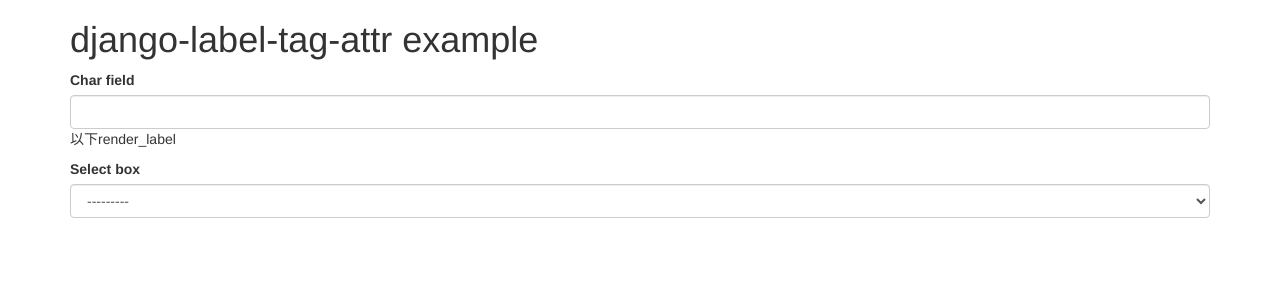
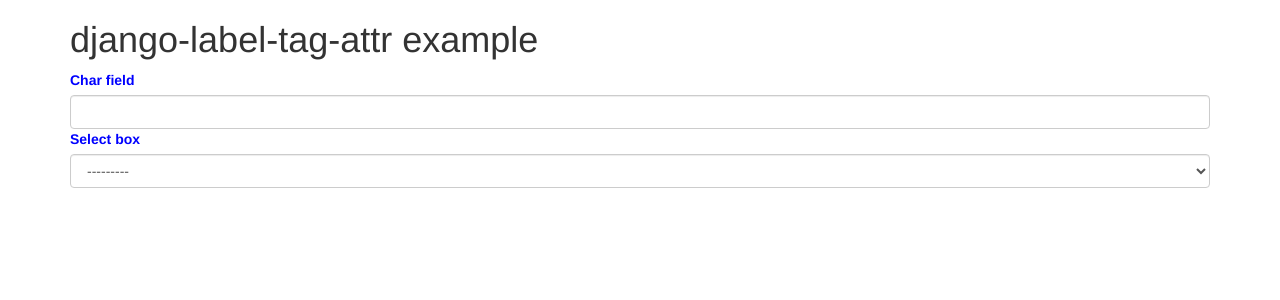
Before and after one commit to c-bata/django-label-tag-attr, a Django app: page / in a window 1280 px wide. Shown: the top 300 px of the page. Run offline with Django 3.2, Linux system fonts and the light colour scheme; some libraries are stand-ins or nearby versions.

Commit message:
Implement render_label

```diff
--- a/example/templates/example/home.html
+++ b/example/templates/example/home.html
@@ -12,11 +12,11 @@
 <body>
     <div class="container">
         <h1>django-label-tag-attr example</h1>
-        <label for="id_text">Char field</label>
+
+        {% render_label form.text class="control-label" style="color: #0000ff" %}
         {% render_field form.text class="form-control" %}
 
-        <p>以下render_label</p>
-        {% render_label form.choices.label class="control-label" style="aaa" %}
+        {% render_label form.choices class="control-label" style="color: #0000ff" %}
         {% render_field form.choices class="form-control" %}
 
     </div>
--- a/example/views.py
+++ b/example/views.py
@@ -4,4 +4,5 @@
 
 def home(request):
     form = SampleModelForm()
-    return render_to_response('example/home.html', {'form': form})
+    return render_to_response('example/home.html', {'request': request,
+                                                    'form': form})
--- a/label_tag_attr/templatetags/label_tag_attr.py
+++ b/label_tag_attr/templatetags/label_tag_attr.py
@@ -28,6 +28,6 @@
     def render(self, context):
         bounded_field = self.form_field.resolve(context)
         return '<label for="%s" %s>%s</label>'\
-               % ('auto_id',
+               % (bounded_field.auto_id,
                   ''.join(self.form_attrs),
-                  bounded_field)
+                  bounded_field.label)
```
